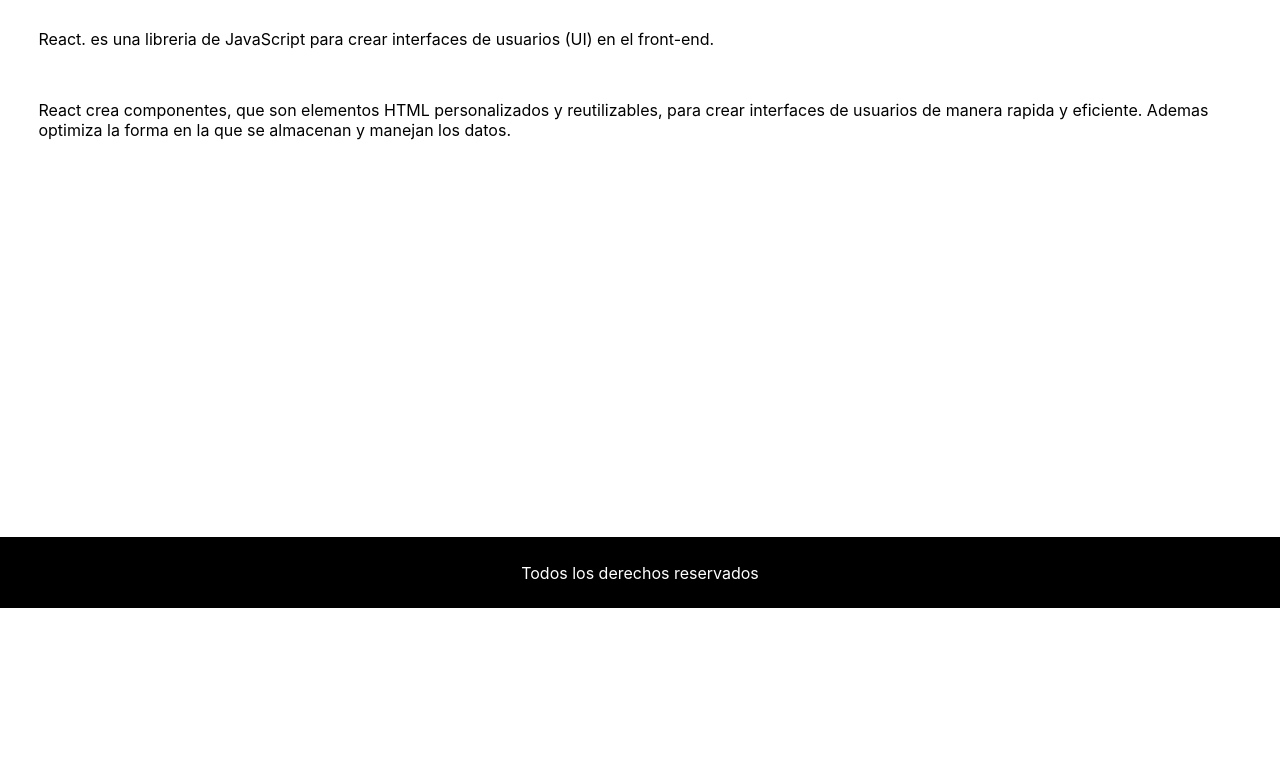
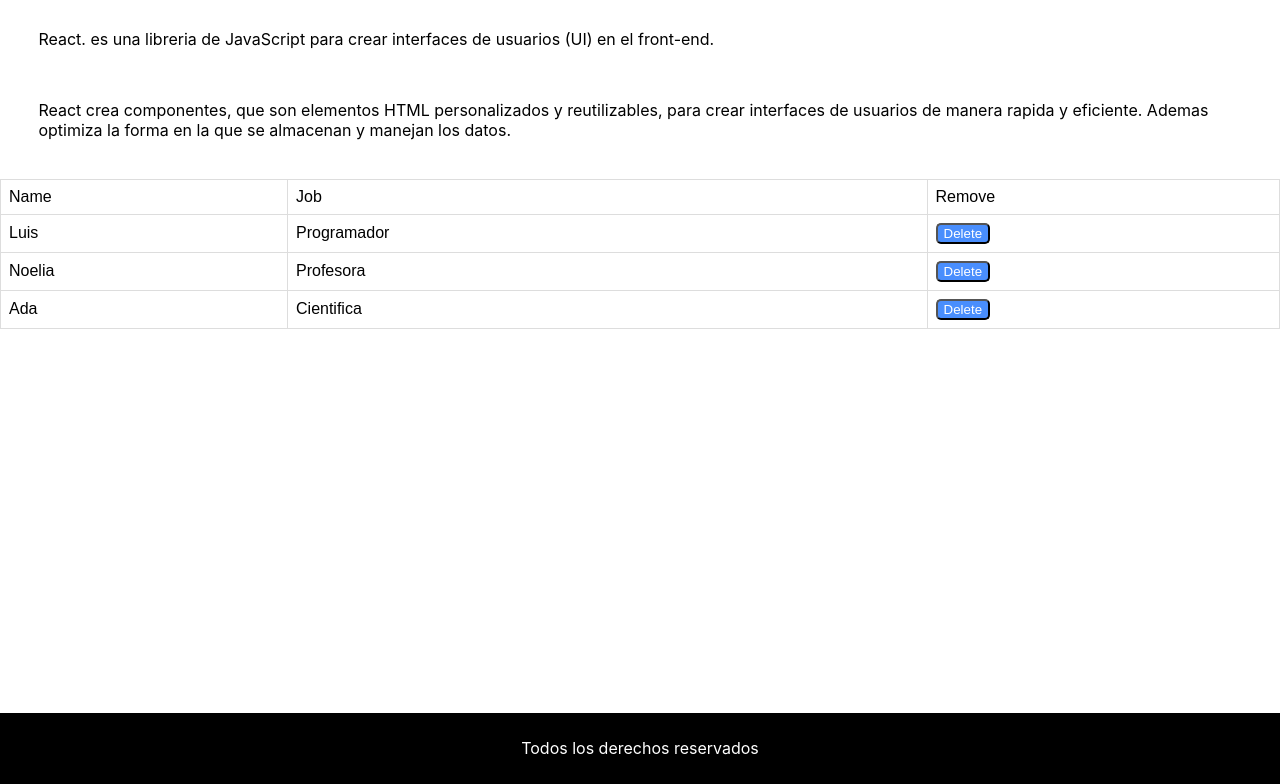
Before and after one commit to FacundoVerrastro/FacundoVerrastro.github.io-ejercicios-apoyo, a React app: page / in a window 1280 px wide. Shown: the part 135-919 px from the top of the page. Before the commit the page ends 800 px from the top, so only its background shows below. Built offline with nearby package versions, Linux system fonts and the light colour scheme.

Commit message:
componentes agregados

```diff
--- a/package.json
+++ b/package.json
@@ -2,7 +2,7 @@
   "name": "ejercicios-apoyo",
   "version": "0.1.0",
   "private": true,
-  "homepage": "https://github.com/FacundoVerrastro/Facundo.Verrastro.github.io.git",
+  "homepage": "https://FacundoVerrastro.github.io/FacundoVerrastro.github.io-ejercicios-apoyo",
   "dependencies": {
     "@testing-library/jest-dom": "^5.11.6",
     "@testing-library/react": "^11.2.1",
--- a/src/Section.js
+++ b/src/Section.js
@@ -1,4 +1,4 @@
-
+import Table from './components/Table.js'
 function Section(){
     return (
         <section className='Section'>
@@ -7,6 +7,7 @@ function Section(){
             y reutilizables, para crear interfaces de usuarios de manera rapida y eficiente.
             Ademas optimiza la forma en la que se almacenan y manejan los datos.
         </p>
+        <Table/>
         <div className="espacioBlanco"></div>
         </section>
       );
--- /dev/null
+++ b/src/components/DeleteButton.js
@@ -0,0 +1,6 @@
+function DeleteButton(){
+    return(
+        <button className="DeleteButton">Delete</button>
+    );
+}
+export default DeleteButton;
--- /dev/null
+++ b/src/components/Table.js
@@ -0,0 +1,25 @@
+import Tablehead from './TableHead';
+import Tablebody from './TableBody';
+import React from 'react';
+
+class Table extends React.Component{
+    render(){
+        const user0={name:Text,job:Text};
+        user0.name="Name";user0.job="Job";
+        const user1={name:Text,job:Text};
+        user1.name="Luis";user1.job="Programador";
+        const user2={name:Text,job:Text};
+        user2.name="Noelia";user2.job="Profesora";
+        const user3={name:Text,job:Text};
+        user3.name="Ada";user3.job="Cientifica";
+        return(
+            <table>
+                <Tablehead user={user0}/>
+                <Tablebody user={user1}/>
+                <Tablebody user={user2}/>
+                <Tablebody user={user3}/>
+            </table>
+        );
+    }
+}
+export default Table;
--- /dev/null
+++ b/src/components/TableBody.js
@@ -0,0 +1,14 @@
+import DeleteButton from './DeleteButton.js'
+
+function Tablebody(props){
+    const name = props.user.name;
+    const job = props.user.job;
+    return(
+    <tr>
+        <td>{name}</td>
+        <td>{job}</td>
+        <td><DeleteButton/></td>
+    </tr>
+    );
+}
+export default Tablebody;
--- /dev/null
+++ b/src/components/TableHead.js
@@ -0,0 +1,13 @@
+function Tablehead(props){
+     const name=props.user.name;
+     const job=props.user.job;
+
+    return(
+        <tr>
+            <td>{name}</td>
+            <td>{job}</td>
+            <td>Remove</td>
+        </tr>
+    );
+}
+export default Tablehead;
--- a/src/index.css
+++ b/src/index.css
@@ -39,6 +39,29 @@ h4 {
   padding: 1%;
 }
 
+table {
+  font-family: arial, sans-serif;
+  border-collapse: collapse;
+  width: 100%;
+}
+
+td,
+th {
+  border: 1px solid #dddddd;
+  text-align: left;
+  padding: 8px;
+}
+
+td:nth-child(2) {
+  width: 50%;
+}
+
+.DeleteButton {
+  color: white;
+  border-radius: 5px;
+  background: #498efd;
+}
+
 .espacioBlanco {
   margin: 30%;
 }
```
Also changed, not shown: 1 other file.
